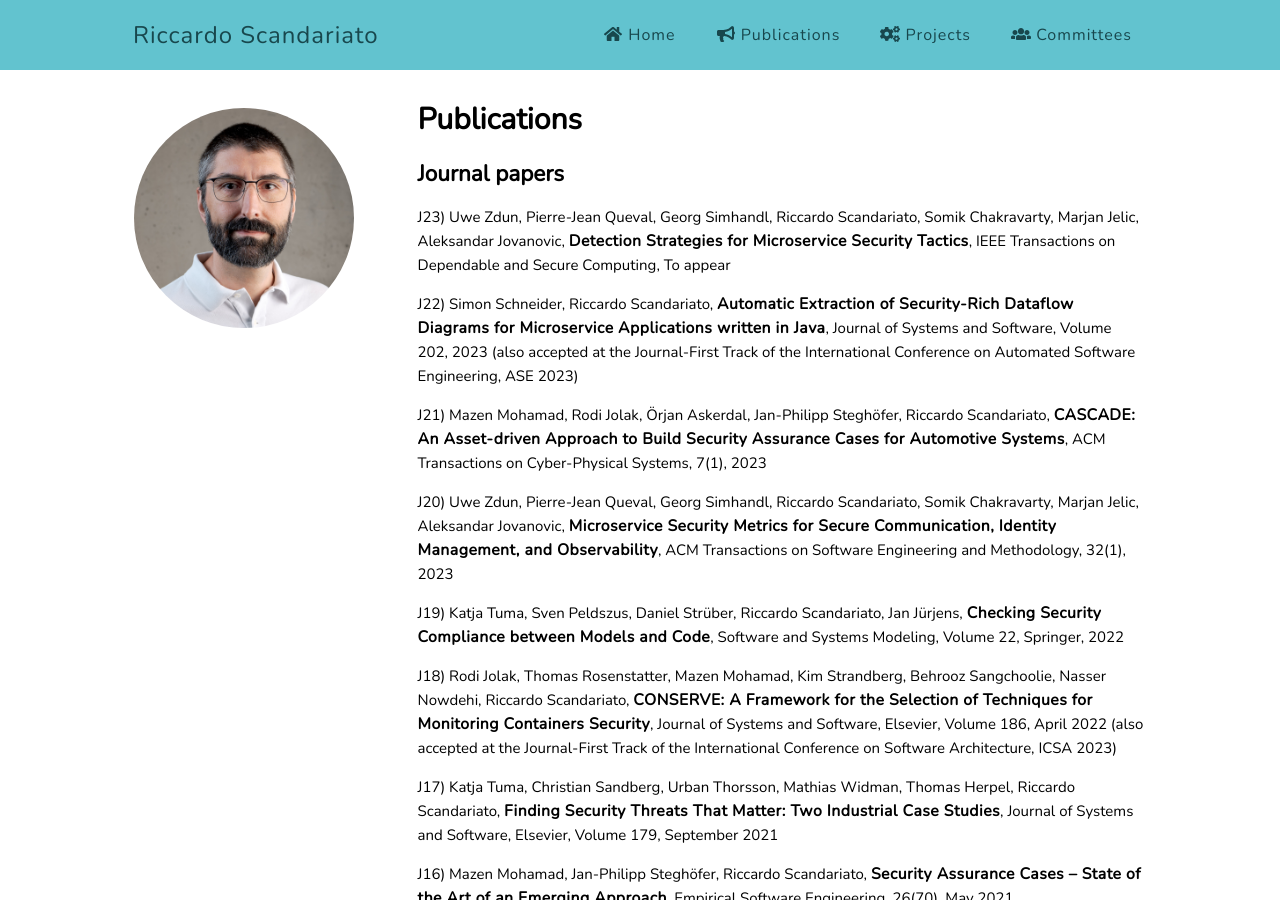
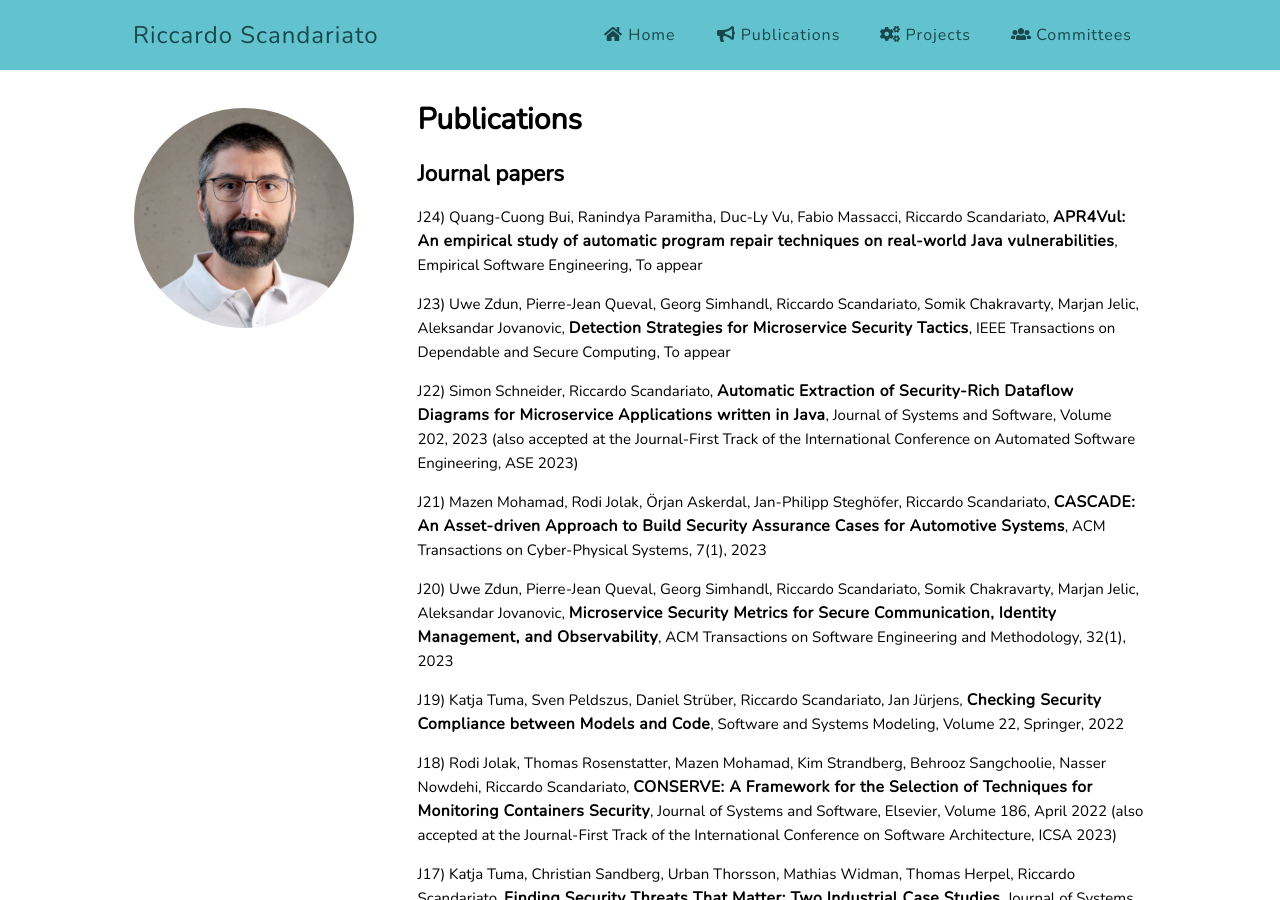
Before and after one commit to riccardoscandariato/riccardoscandariato.github.io, a Jekyll site: the page built from pubs.md, in a window 1280 px wide and 900 px high. Built offline with Jekyll 4.4.1, drawn with Linux system fonts in a browser that asks for light colours.

Commit message:
more pubs

```diff
--- a/pubs.md
+++ b/pubs.md
@@ -5,6 +5,8 @@ title: Publications
 ---
 
 <h2>Journal papers</h2>
+
+<p>J24) Quang-Cuong Bui, Ranindya Paramitha, Duc-Ly Vu, Fabio Massacci, Riccardo Scandariato, <strong>APR4Vul: An empirical study of automatic program repair techniques on real-world Java vulnerabilities</strong>, Empirical Software Engineering, To appear</p>
 
 <p>J23) Uwe Zdun, Pierre-Jean Queval, Georg Simhandl, Riccardo Scandariato, Somik Chakravarty, Marjan Jelic, Aleksandar Jovanovic, <strong>Detection Strategies for Microservice Security Tactics</strong>, IEEE Transactions on Dependable and Secure Computing, To appear</p>
 
```
